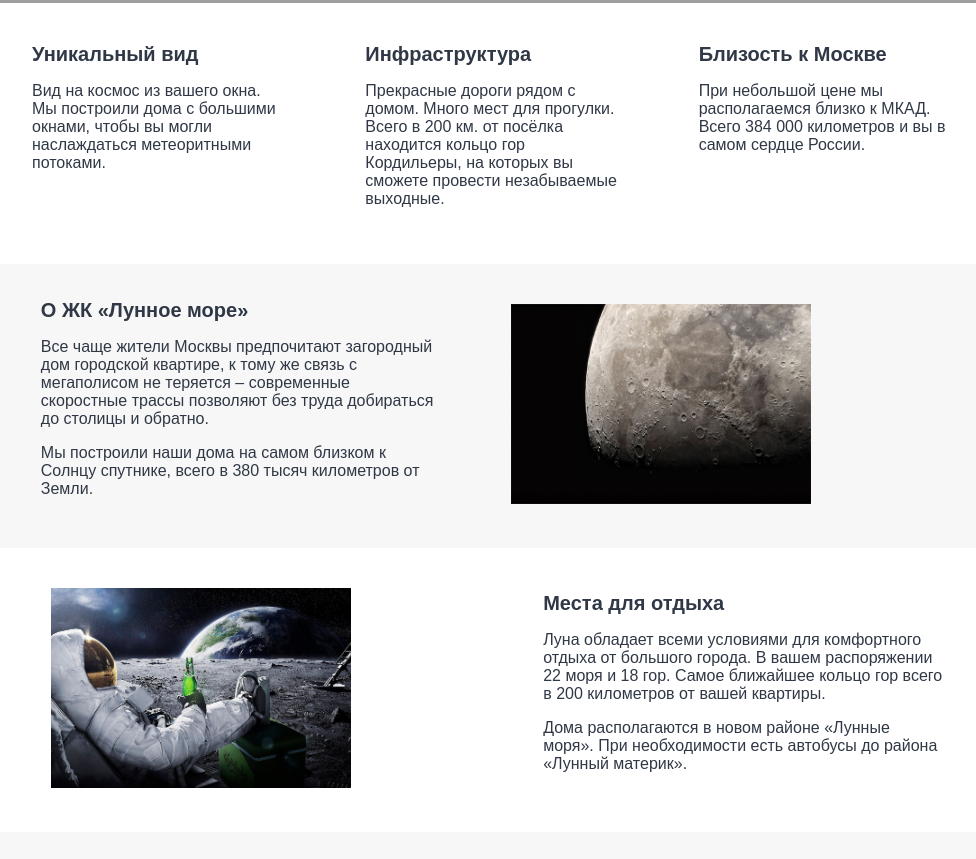
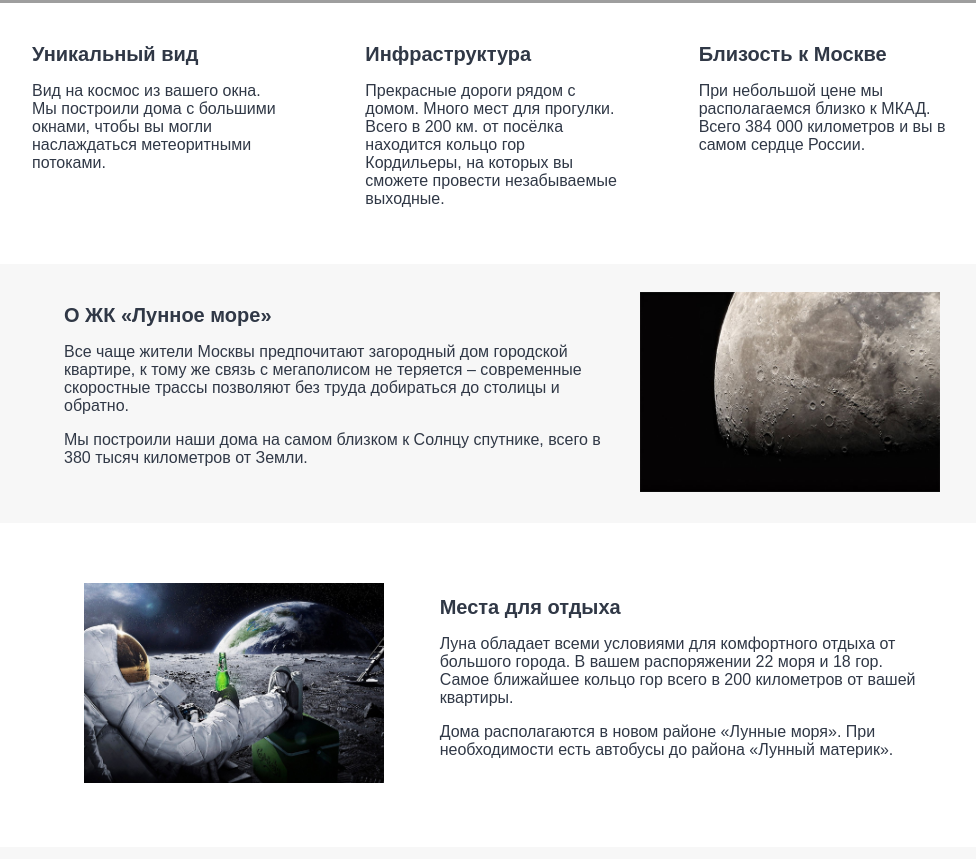
Before and after one commit to miumio/layout-designer-project-lvl1, a plain HTML site: page index.html in a window 1280 px wide. Shown: the part 467-1326 px from the top of the page, without its empty margins (148-1124 px from the left). Drawn offline with Linux system fonts and the light colour scheme; grey boxes are pictures that could not be loaded.

Commit message:
mainfixed

```diff
--- a/index.html
+++ b/index.html
@@ -58,7 +58,7 @@
     Мы построили наши дома на самом близком к Солнцу спутнике, всего в 380 тысяч километров от Земли.
     </p>
   </div>
-	<div class="adv-item">
+  <div>
     <img class="foto" src="images/moon-1.jpg" alt="Фото луны из вашего окна">
   </div>
   </section>
--- a/styles/style.css
+++ b/styles/style.css
@@ -17,6 +17,8 @@ main {
 
 .center {
   justify-content: center;
+  box-sizing: border-box;
+  padding: 20px 15%;
 
 }
 
@@ -102,7 +104,6 @@ main {
 }
 
 .adv-item {
-  flex-direction: column;
   padding: 40px;
   width: 33%;
 }
@@ -124,13 +125,12 @@ h2 {
 
 .w100 {
   width: 100%;
-    align-items: center;
-
+  align-items: center;
 }
 
 .about {
-  width: 400px;
-  padding: 30px;
+  flex-direction: column;
+  padding: 20px;
 }
 
 
```
Lines whose indentation alone changed are shown as unchanged.
